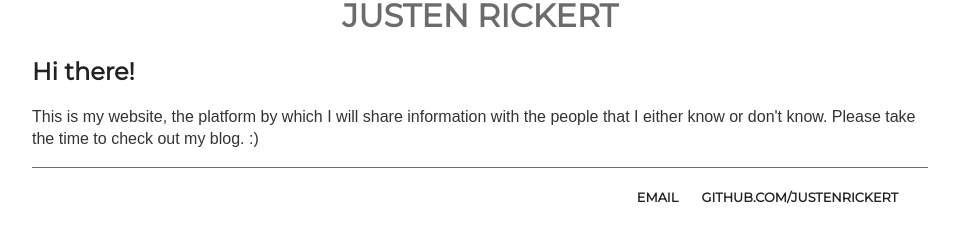
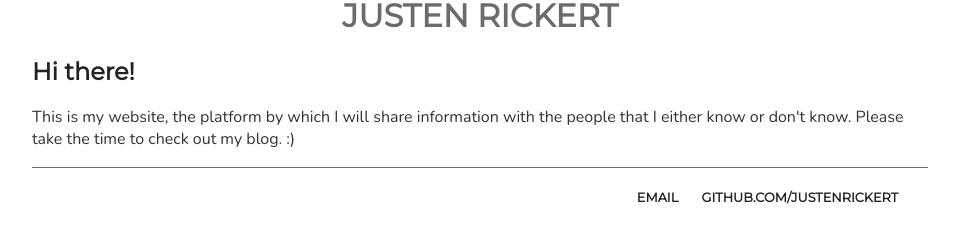
Before and after one commit to JustenRickert/justenrickert-old-user-page, a Jekyll site: the page built from index.html, in a window 1280 px wide. Shown: the part 124-367 px from the top of the page, without its empty margins (160-1119 px from the left). Built offline with Jekyll 4.4.1, drawn with Linux system fonts in a browser that asks for light colours; some web fonts are replaced.

Commit message:
HTTPS fix

```diff
--- a/css/main.css
+++ b/css/main.css
@@ -1,5 +1,5 @@
-@import url(http://fonts.googleapis.com/css?family=Montserrat);
-@import url(fonts.googleapis.com/css?family=Nunito);
+@import url(https://fonts.googleapis.com/css?family=Montserrat);
+@import url(https://fonts.googleapis.com/css?family=Nunito);
 
 img {
     /* centers the image */
```
